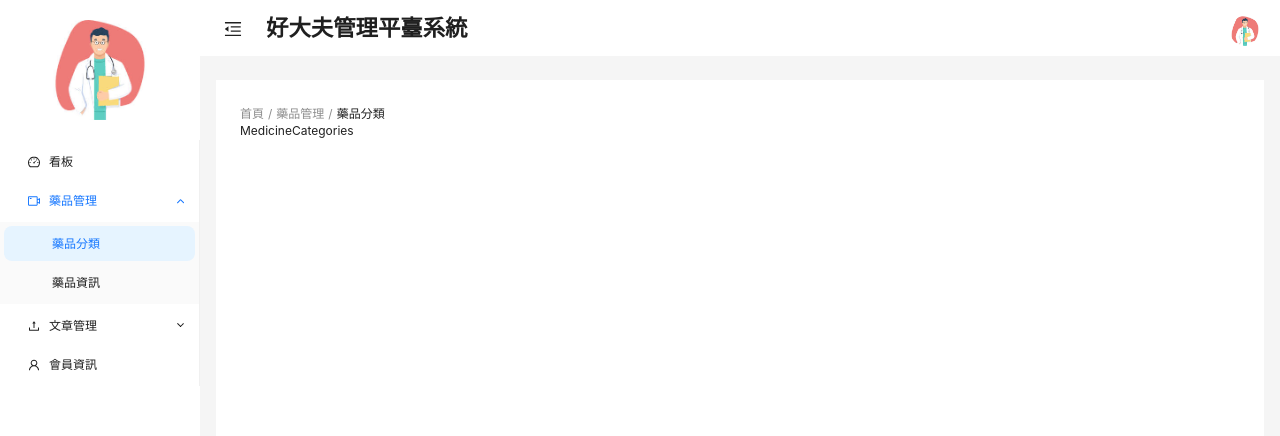
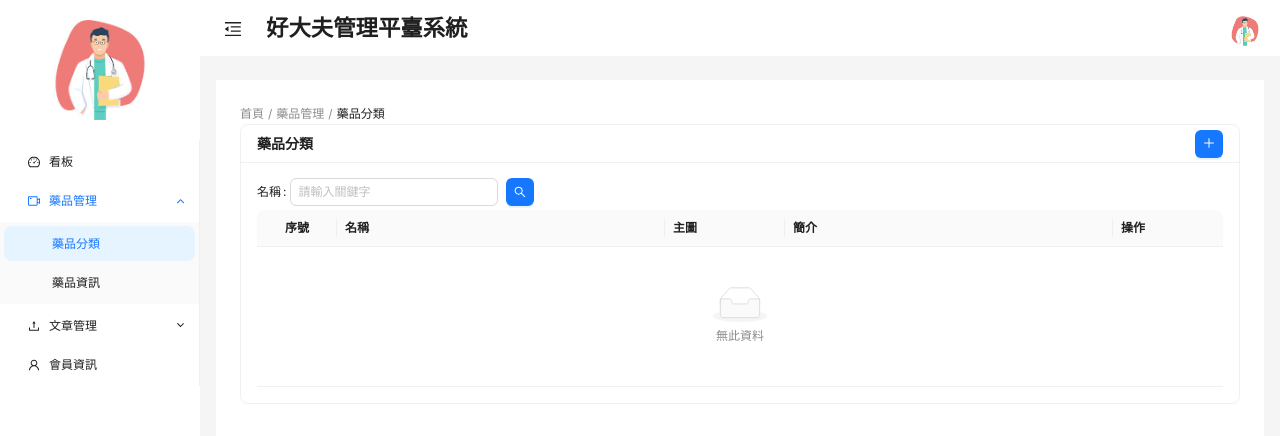
Before and after one commit to SheepNDW/medicine-manager-app, a React (Vite) app: page /admin/medicine/categories in a window 1280 px wide. Shown: the top 436 px of the page. Built offline with nearby package versions, Linux system fonts and the light colour scheme.

Commit message:
feat: layout for medicine categories page

```diff
--- a/src/pages/medicine/Categories.tsx
+++ b/src/pages/medicine/Categories.tsx
@@ -1,5 +1,77 @@
+import { Card, Button, Form, Input, Table, Space, Modal, message } from 'antd';
+import { PlusOutlined, SearchOutlined } from '@ant-design/icons';
+import { useState } from 'react';
+import ImageUpload from '../../components/ImageUpload';
+
 const MedicineCategories = () => {
-  return <div>MedicineCategories</div>;
+  const [isModalShow, setIsModalShow] = useState(false);
+  const [modalForm] = Form.useForm();
+
+  return (
+    <>
+      <Card
+        title="藥品分類"
+        extra={
+          <Button type="primary" icon={<PlusOutlined />} onClick={() => setIsModalShow(true)} />
+        }
+      >
+        <Space direction="vertical" style={{ width: '100%' }}>
+          <Form
+            layout="inline"
+            onFinish={(v) => {
+              message.success('查詢成功');
+            }}
+          >
+            <Form.Item label="名稱" name="name">
+              <Input placeholder="請輸入關鍵字" />
+            </Form.Item>
+            <Form.Item>
+              <Button htmlType="submit" type="primary" icon={<SearchOutlined />} />
+            </Form.Item>
+          </Form>
+          <Table
+            columns={[
+              { title: '序號', width: 80, align: 'center' },
+              { title: '名稱' },
+              { title: '主圖', width: 120 },
+              { title: '簡介' },
+              { title: '操作', width: 110 },
+            ]}
+          />
+        </Space>
+      </Card>
+      <Modal
+        title="編輯"
+        maskClosable={false}
+        open={isModalShow}
+        onCancel={() => setIsModalShow(false)}
+        destroyOnClose
+        onOk={() => {
+          modalForm.submit();
+        }}
+      >
+        <Form
+          preserve={false}
+          onFinish={(v) => {
+            message.success('保存成功');
+            console.log(v);
+          }}
+          labelCol={{ span: 3 }}
+          form={modalForm}
+        >
+          <Form.Item label="名稱" name="name" rules={[{ required: true, message: '請輸入名稱' }]}>
+            <Input placeholder="請輸入名稱" />
+          </Form.Item>
+          <Form.Item label="主圖">
+            <ImageUpload />
+          </Form.Item>
+          <Form.Item label="簡介" name="desc">
+            <Input.TextArea placeholder="請輸入名稱" />
+          </Form.Item>
+        </Form>
+      </Modal>
+    </>
+  );
 };
 
 export default MedicineCategories;
```
